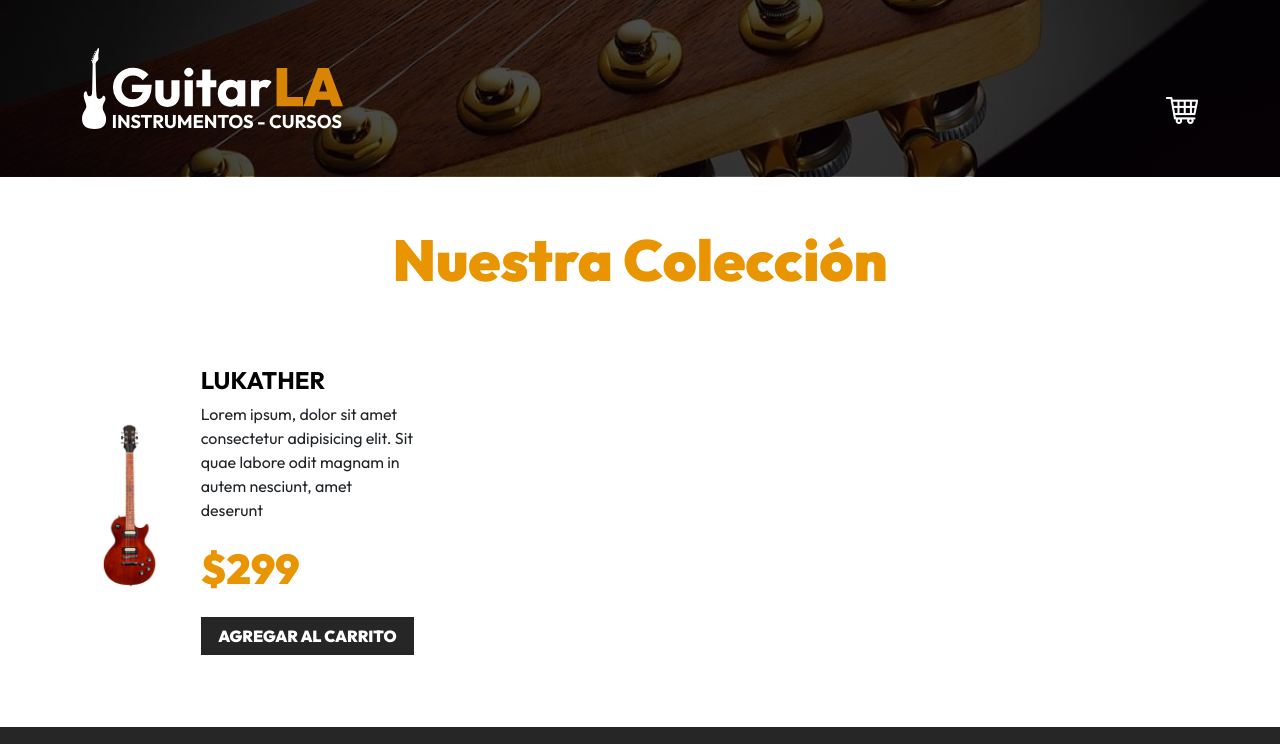
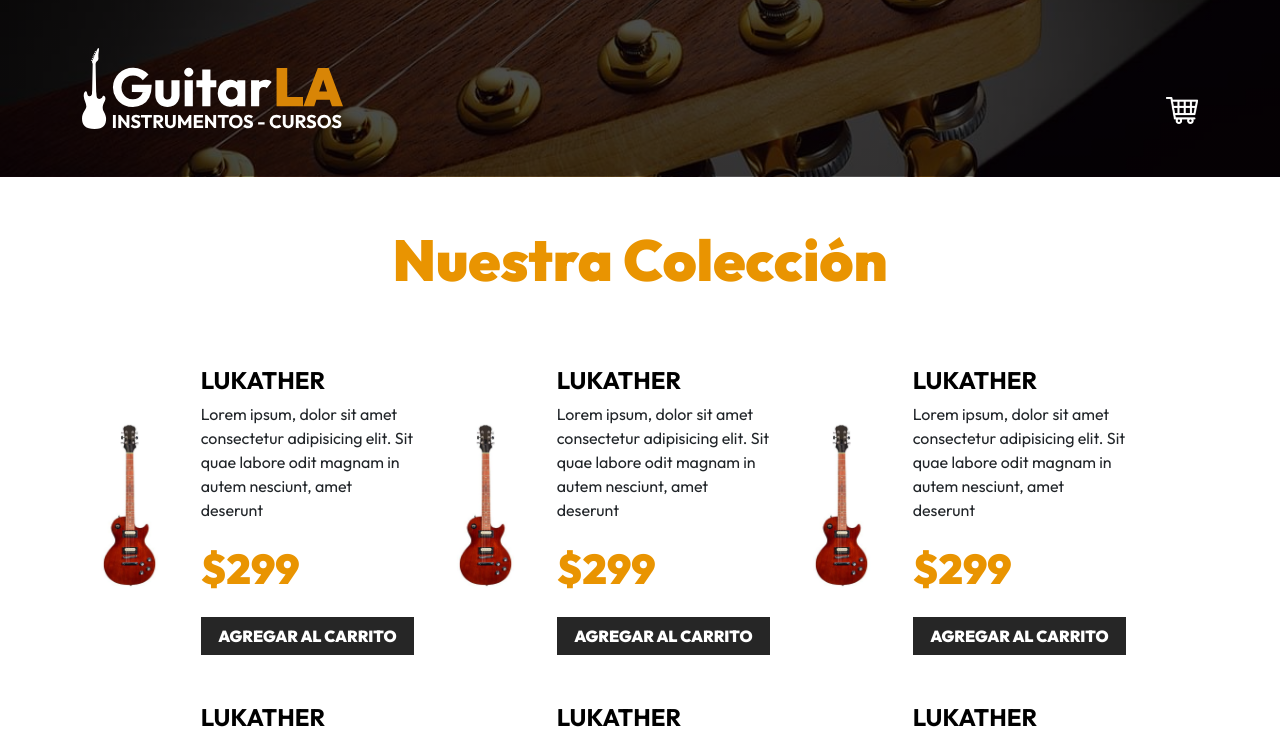
Before and after one commit to jespejo-run-dev/guitarla, a React (Vite) app: page / in a window 1280 px wide. Shown: the top 744 px of the page. Built offline with nearby package versions, Linux system fonts and the light colour scheme.

Commit message:
Iterando sobre los productos

```diff
--- a/src/App.jsx
+++ b/src/App.jsx
@@ -16,7 +16,13 @@ const App = () => {
           <h2 className="text-center">Nuestra Colección</h2>
 
           <div className="row mt-5">
-              <Guitar />
+
+              {
+                data.map(() => (
+                  <Guitar />
+                ))
+              }
+
           </div>
       </main>
 
```
